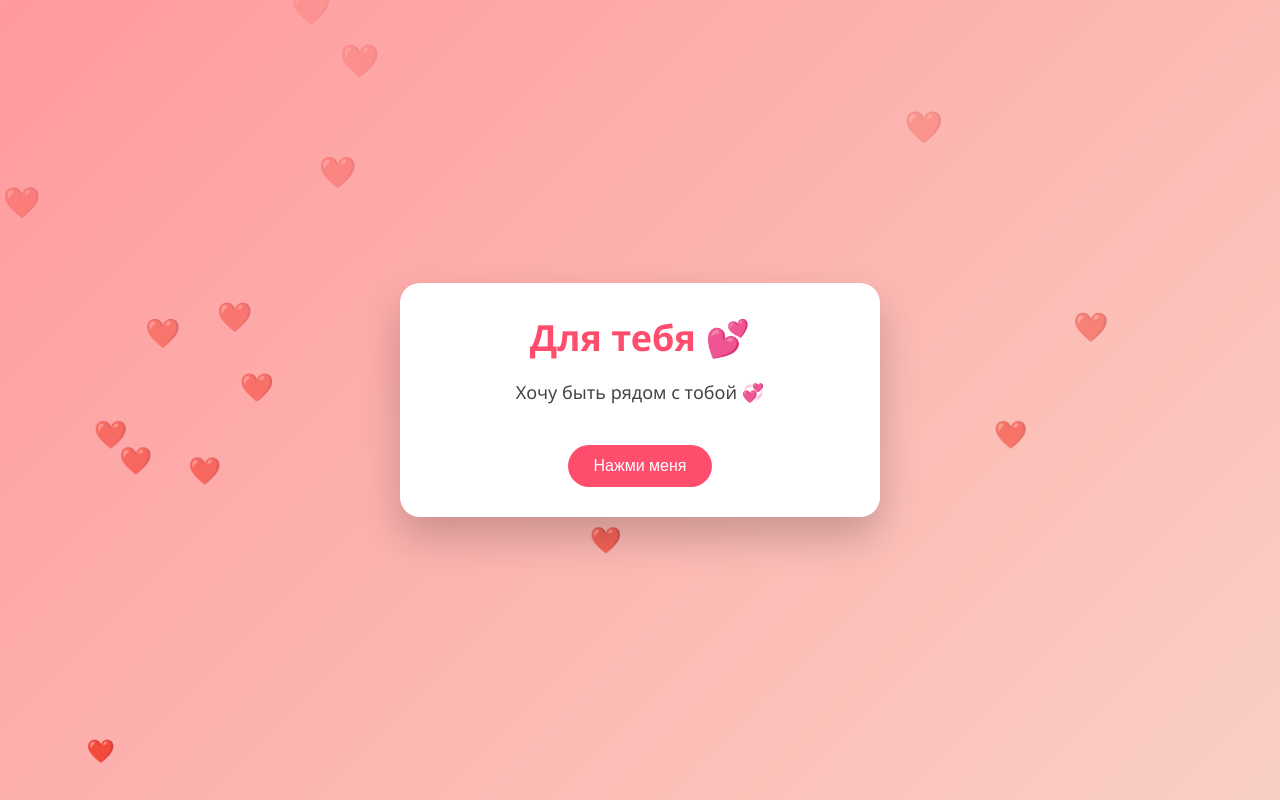
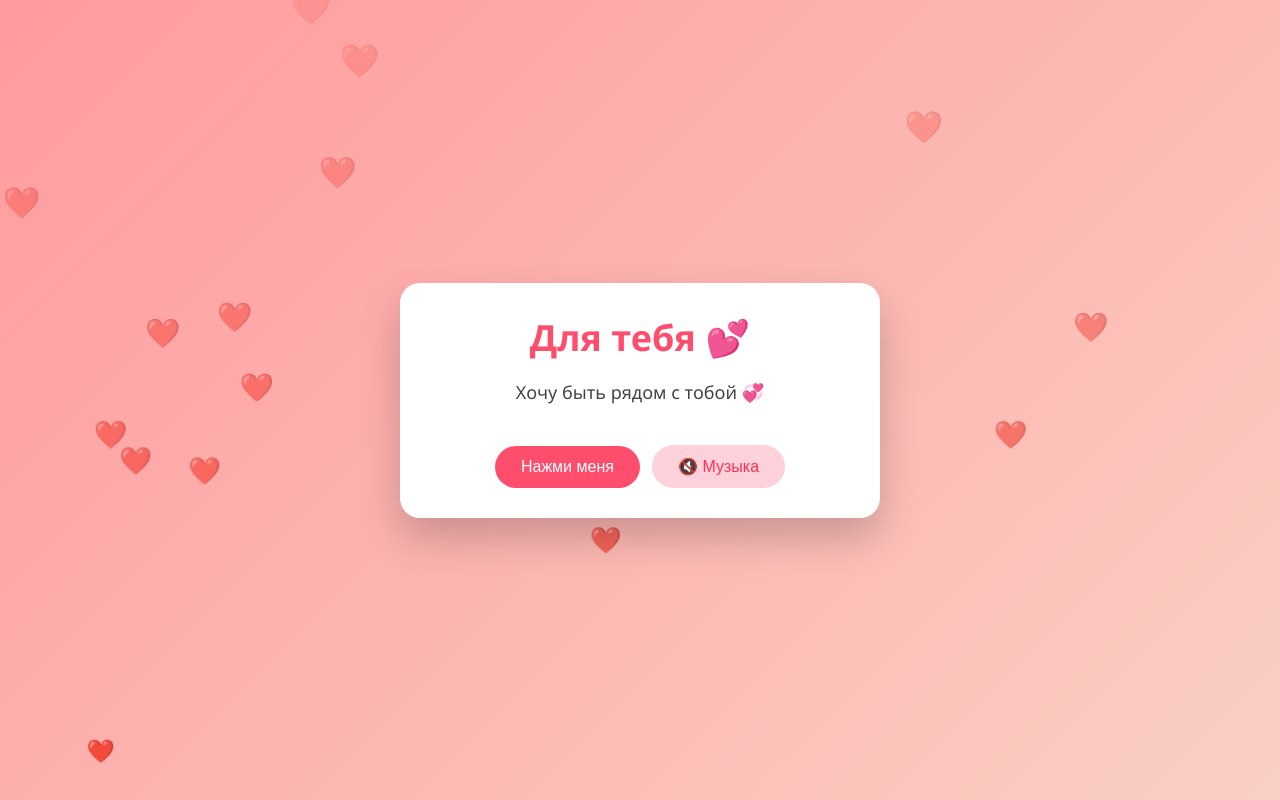
Before and after one commit to maksav7-arch/valentineygd, a plain HTML site: page index.html in a window 1280 px wide. Both pictures are taken after a click on the button "Нажми меня". Drawn offline with Linux system fonts and the light colour scheme.

Commit message:
Add music button and audio functionality

```diff
--- a/index.html
+++ b/index.html
@@ -71,14 +71,27 @@
       from { transform: scale(.85); opacity: 0; }
       to   { transform: scale(1);   opacity: 1; }
     }
+
+    /* маленькая кнопка музыки (опционально) */
+    .music-btn {
+      margin-left: 8px;
+      background: #ffd1da;
+      color: #ff2f55;
+    }
   </style>
 </head>
 <body>
   <div class="card">
     <h1>Для тебя 💕</h1>
     <p id="text">Ты делаешь мой мир ярче ✨</p>
-    <button id="btn">Нажми меня</button>
+    <div>
+      <button id="btn">Нажми меня</button>
+      <button id="musicBtn" class="music-btn">🔊 Музыка</button>
+    </div>
   </div>
+
+  <!-- Музыка -->
+  <audio id="music" src="Frank.mp3" loop></audio>
 
   <script>
     const messages = [
@@ -91,6 +104,10 @@
 
     const textEl = document.getElementById("text");
     const btn = document.getElementById("btn");
+    const music = document.getElementById("music");
+    const musicBtn = document.getElementById("musicBtn");
+
+    let musicStarted = false;
 
     function createHeart() {
       const heart = document.createElement("div");
@@ -105,13 +122,31 @@
     btn.addEventListener("click", () => {
       const i = Math.floor(Math.random() * messages.length);
       textEl.textContent = messages[i];
-      // При нажатии вылетает сразу пачка сердечек
+
+      // старт музыки при первом клике
+      if (!musicStarted) {
+        music.play().catch(()=>{});
+        musicStarted = true;
+        musicBtn.textContent = "🔇 Музыка";
+      }
+
       for (let k = 0; k < 8; k++) {
         setTimeout(createHeart, k * 100);
       }
     });
 
-    // Постоянный легкий дождь из сердечек на фоне
+    // кнопка вкл/выкл музыку
+    musicBtn.addEventListener("click", () => {
+      if (music.paused) {
+        music.play().catch(()=>{});
+        musicBtn.textContent = "🔇 Музыка";
+      } else {
+        music.pause();
+        musicBtn.textContent = "🔊 Музыка";
+      }
+    });
+
+    // фоновые сердечки
     setInterval(createHeart, 700);
   </script>
 </body>
```
